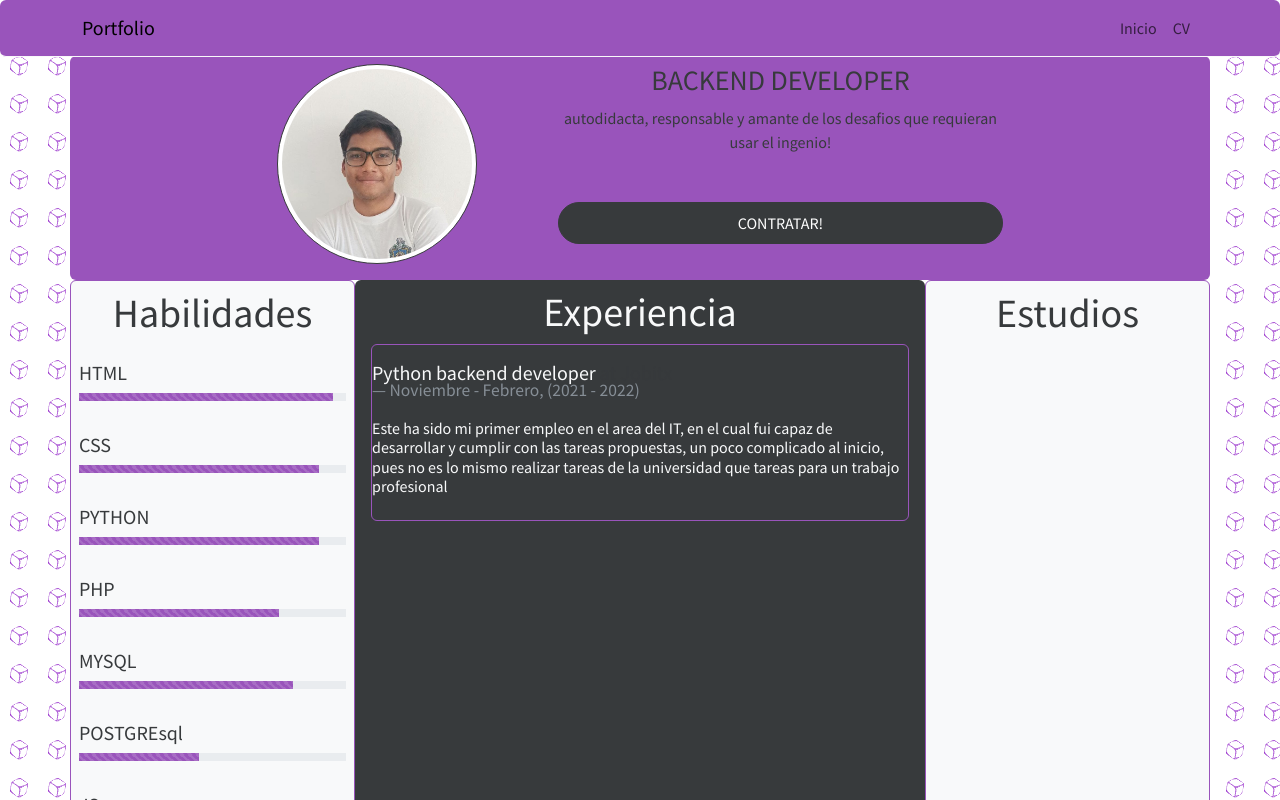
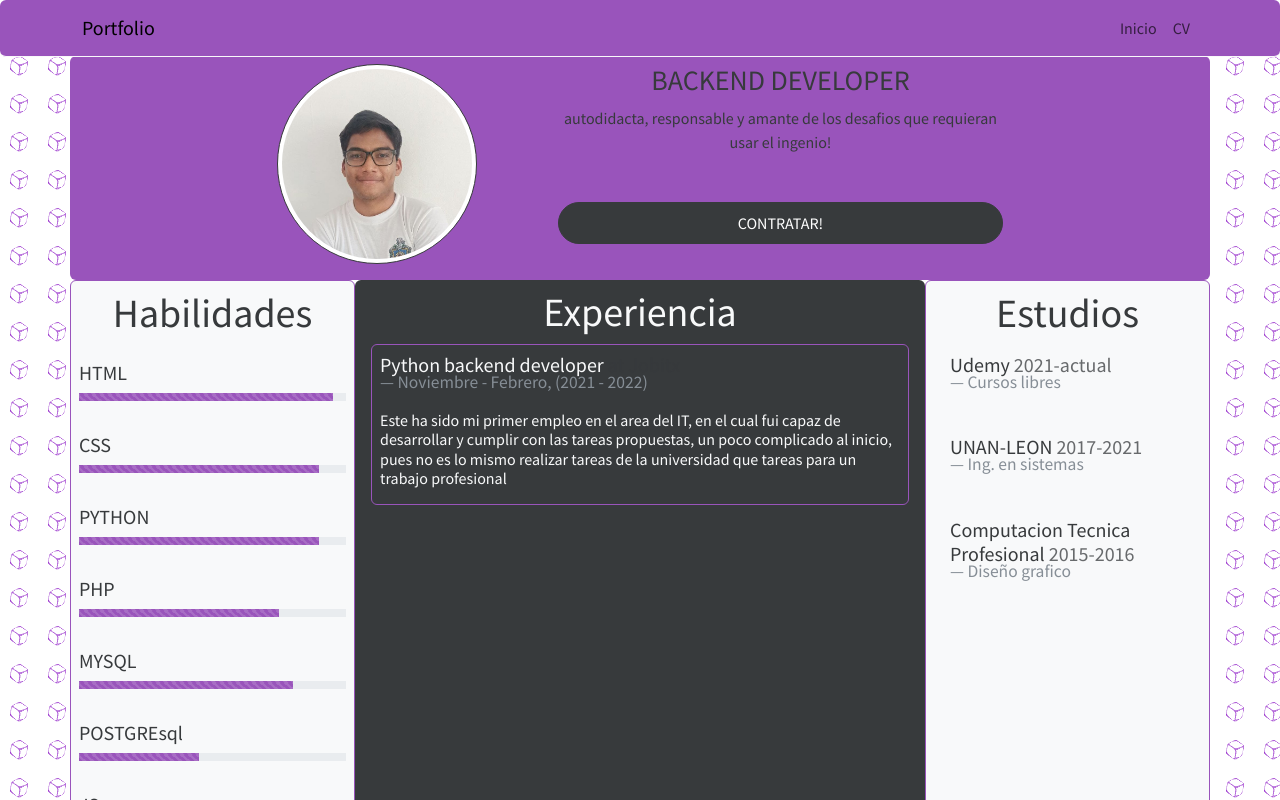
Before and after one commit to FunZd01/portfolio, a Next.js app: page /about in a window 1280 px wide. Shown: the top 800 px of the page. Built offline with nearby package versions, Linux system fonts and the light colour scheme.

Commit message:
agregando estudios

```diff
--- /dev/null
+++ b/Estudios.js
@@ -0,0 +1,17 @@
+export const est = [
+    {
+        duration: '2021-actual',
+        place: 'Udemy',
+        estudio: 'Cursos libres'
+    },
+    {
+      duration: '2017-2021',
+      place: 'UNAN-LEON',
+      estudio: 'Ing. en sistemas'
+    },
+    {
+        duration: '2015-2016',
+        place: 'Computacion Tecnica Profesional',
+        estudio: 'Diseño grafico'
+    },
+]
--- a/pages/about.js
+++ b/pages/about.js
@@ -4,6 +4,7 @@ import {Container, Row, Col} from 'react-bootstrap';
 import Image from 'react-bootstrap/Image';
 import {exp} from '../skills';
 import {data} from '../experience';
+import {est} from '../Estudios';
 
 const About = () => (
     <Layout>
@@ -45,7 +46,7 @@ const About = () => (
                         <h1 className={"text-center"}>Experiencia</h1>
                         {
                             data.map(({cargo, company, duration, year, yearf, desc}, i) => (
-                                <div className={"py-3 border border-info rounded m-2"} key={i}>
+                                <div className={"p-2 border border-info rounded m-2"} key={i}>
                                     <div className={"blockquote"}>
                                         <h5>{cargo}
                                             <span className={"text-muted"}> at {company}</span>
@@ -63,7 +64,20 @@ const About = () => (
                     </Col>
                     <Col xs={12} md={3} className={"rounded p-2 border border-info bg-light"}>
                         <h1 className={"text-center"}>Estudios</h1>
-
+                        {
+                            est.map(({duration,place,estudio},i)=>(
+                                <div className={"m-2 p-2"} key={i}>
+                                    <div className={"blockquote"}>
+                                        <h5>{place}
+                                            <span className={"text-muted"}> {duration}</span>
+                                        </h5>
+                                        <footer className={"blockquote-footer"}>
+                                            {estudio}
+                                        </footer>
+                                    </div>
+                                </div>
+                            ))
+                        }
                     </Col>
                 </Row>
             </Container>
```
